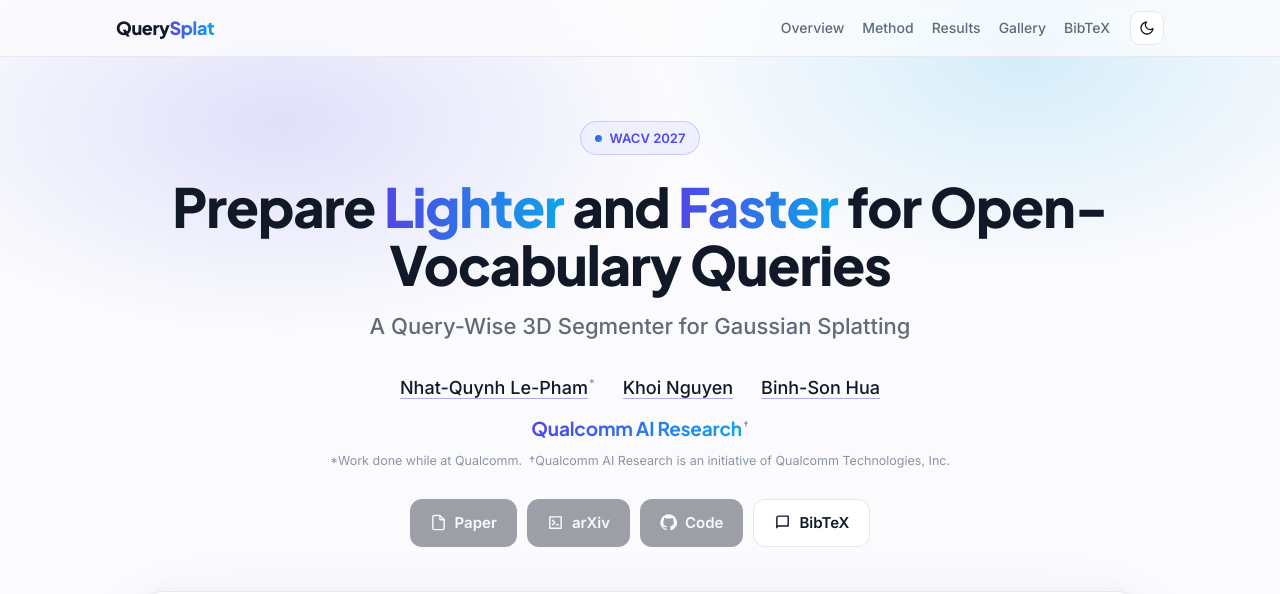
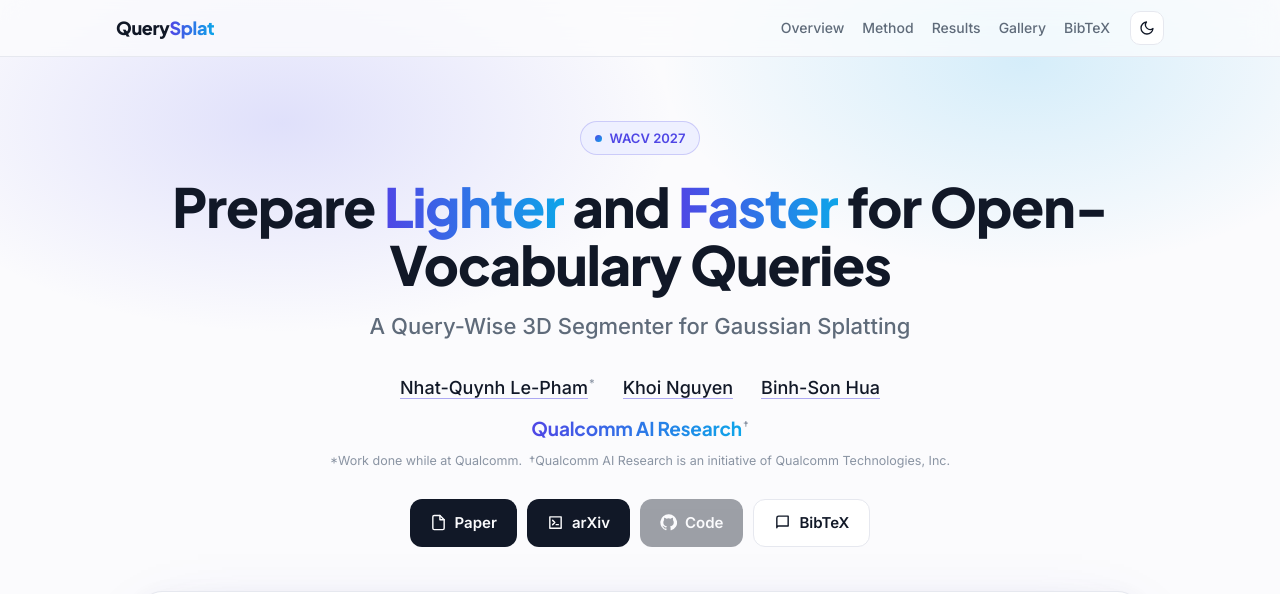
Before and after one commit to frankielp/querysplat, a plain HTML site: page index.html in a window 1280 px wide. Shown: the top 594 px of the page. Drawn offline with Linux system fonts and the light colour scheme.

Commit message:
Link Paper and arXiv buttons to arXiv 2611.19429
Co-Authored-By: Claude Opus 5.5 <noreply@anthropic.com>

```diff
--- a/index.html
+++ b/index.html
@@ -200,9 +200,9 @@ footer{padding:36px 0 52px;color:var(--faint);font-size:13px;text-align:center}
     <div class="note">*Work done while at Qualcomm. &nbsp;†Qualcomm AI Research is an initiative of Qualcomm Technologies, Inc.</div>
 
     <div class="links">
-      <a class="btn soon" href="#" title="Coming soon">
+      <a class="btn" href="https://arxiv.org/pdf/2611.19429" target="_blank" rel="noopener">
         <svg viewBox="0 0 24 24" fill="none" stroke="currentColor" stroke-width="2" stroke-linecap="round" stroke-linejoin="round"><path d="M14 2H6a2 2 0 0 0-2 2v16a2 2 0 0 0 2 2h12a2 2 0 0 0 2-2V8z"/><path d="M14 2v6h6"/></svg>Paper</a>
-      <a class="btn soon" href="#" title="Coming soon">
+      <a class="btn" href="https://arxiv.org/abs/2611.19429" target="_blank" rel="noopener">
         <svg viewBox="0 0 24 24" fill="none" stroke="currentColor" stroke-width="2" stroke-linecap="round" stroke-linejoin="round"><path d="M4 4h16v16H4z"/><path d="M8 9l3 3-3 3M13 15h3"/></svg>arXiv</a>
       <a class="btn soon" href="#" title="Coming soon">
         <svg viewBox="0 0 24 24" fill="currentColor"><path d="M12 .5a11.5 11.5 0 0 0-3.64 22.42c.58.1.79-.25.79-.56v-2c-3.2.7-3.88-1.37-3.88-1.37-.52-1.33-1.28-1.69-1.28-1.69-1.05-.72.08-.7.08-.7 1.16.08 1.77 1.19 1.77 1.19 1.03 1.77 2.71 1.26 3.37.96.1-.75.4-1.26.73-1.55-2.55-.29-5.24-1.28-5.24-5.69 0-1.26.45-2.29 1.19-3.1-.12-.29-.52-1.46.11-3.05 0 0 .97-.31 3.17 1.18a11 11 0 0 1 5.77 0c2.2-1.49 3.17-1.18 3.17-1.18.63 1.59.23 2.76.11 3.05.74.81 1.19 1.84 1.19 3.1 0 4.42-2.7 5.4-5.26 5.68.41.36.78 1.06.78 2.14v3.17c0 .31.21.67.8.56A11.5 11.5 0 0 0 12 .5z"/></svg>Code</a>
```
